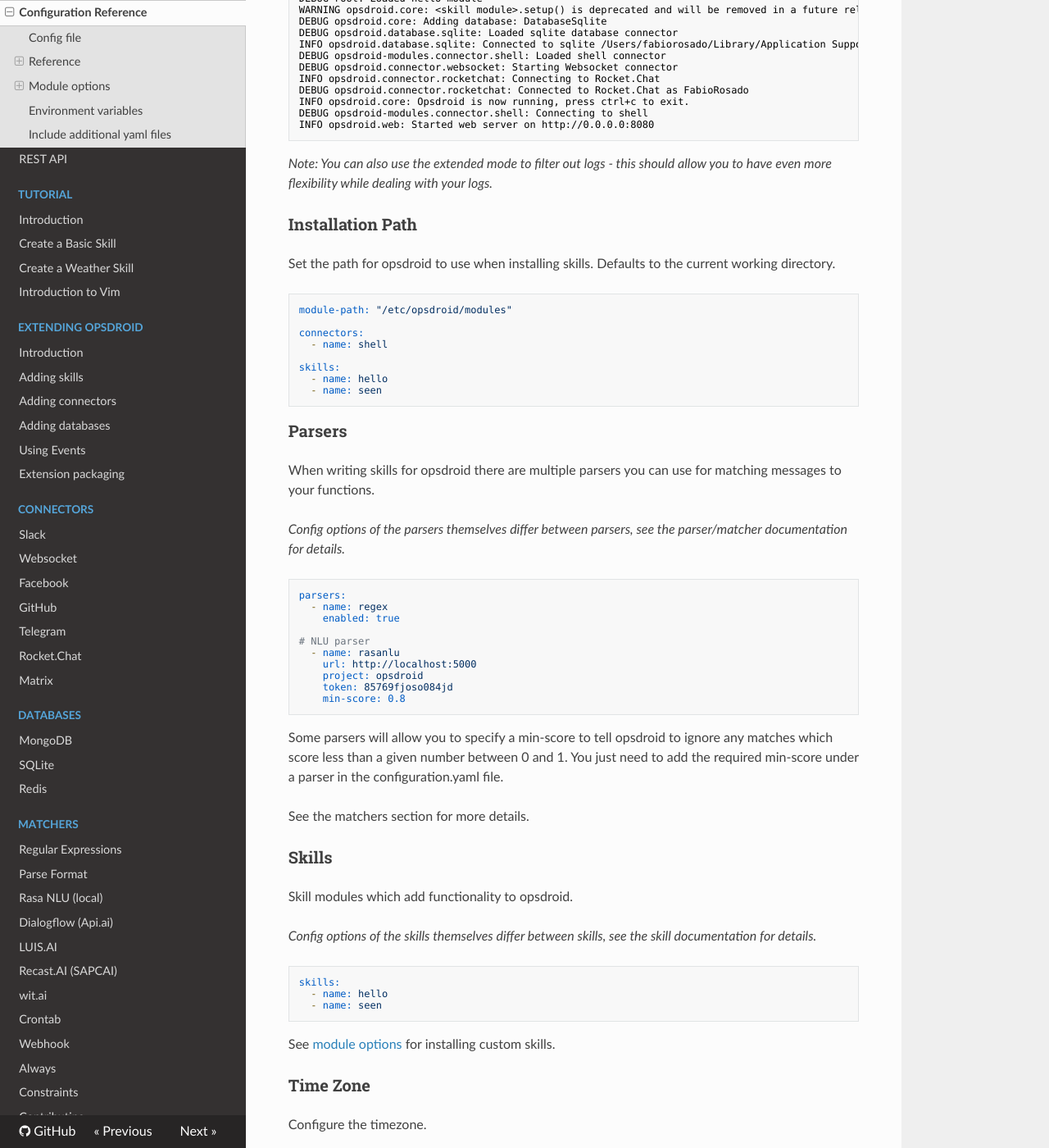
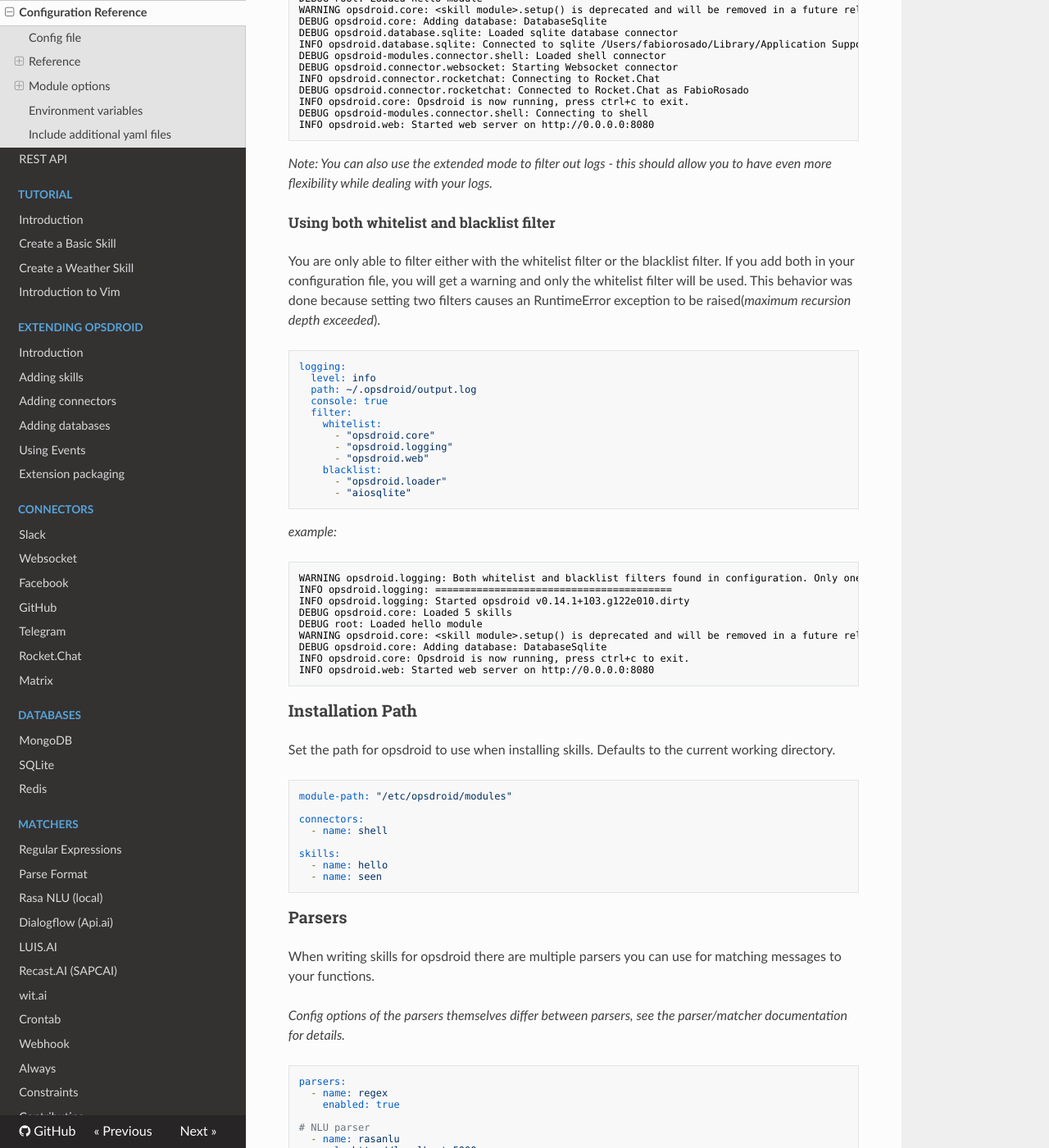
Before and after one commit to opsdroid/opsdroid, an MkDocs documentation site: the page built from docs/configuration-reference.md, in a window 1280 px wide and 1400 px high, scrolled down 6585 px. Shown: the whole window at 82% size. Built offline with MkDocs 1.6.1, drawn with Linux system fonts in a browser that asks for light colours; nearby versions of some CDN libraries; old or Windows-style settings are respelled for this version of MkDocs.

Commit message:
Handle whitelist and blacklist filter used together. Update docs

````diff
--- a/docs/configuration-reference.md
+++ b/docs/configuration-reference.md
@@ -292,6 +292,39 @@ INFO opsdroid.web: Started web server on http://0.0.0.0:8080
 
 _Note: You can also use the extended mode to filter out logs - this should allow you to have even more flexibility while dealing with your logs._
 
+##### Using both whitelist and blacklist filter
+You are only able to filter either with the whitelist filter or the blacklist filter. If you add both in your configuration file, you will get a warning
+and only the whitelist filter will be used. This behavior was done because setting two filters causes an RuntimeError exception to be raised(_maximum recursion depth exceeded_).
+
+```yaml
+logging:
+  level: info
+  path: ~/.opsdroid/output.log
+  console: true
+  filter:
+    whitelist:
+      - "opsdroid.core"
+      - "opsdroid.logging"
+      - "opsdroid.web"
+    blacklist:
+      - "opsdroid.loader"
+      - "aiosqlite"
+```
+
+*example:*
+
+```shell
+WARNING opsdroid.logging: Both whitelist and blacklist filters found in configuration. Only one can be used at a time - only the whitelist filter will be used.
+INFO opsdroid.logging: ========================================
+INFO opsdroid.logging: Started opsdroid v0.14.1+103.g122e010.dirty
+DEBUG opsdroid.core: Loaded 5 skills
+DEBUG root: Loaded hello module
+WARNING opsdroid.core: <skill module>.setup() is deprecated and will be removed in a future release. Please use class-based skills instead.
+DEBUG opsdroid.core: Adding database: DatabaseSqlite
+INFO opsdroid.core: Opsdroid is now running, press ctrl+c to exit.
+INFO opsdroid.web: Started web server on http://0.0.0.0:8080
+```
+
 ### Installation Path
 
 Set the path for opsdroid to use when installing skills. Defaults to the current working directory.
````
Also changed, not shown: 2 other files.
